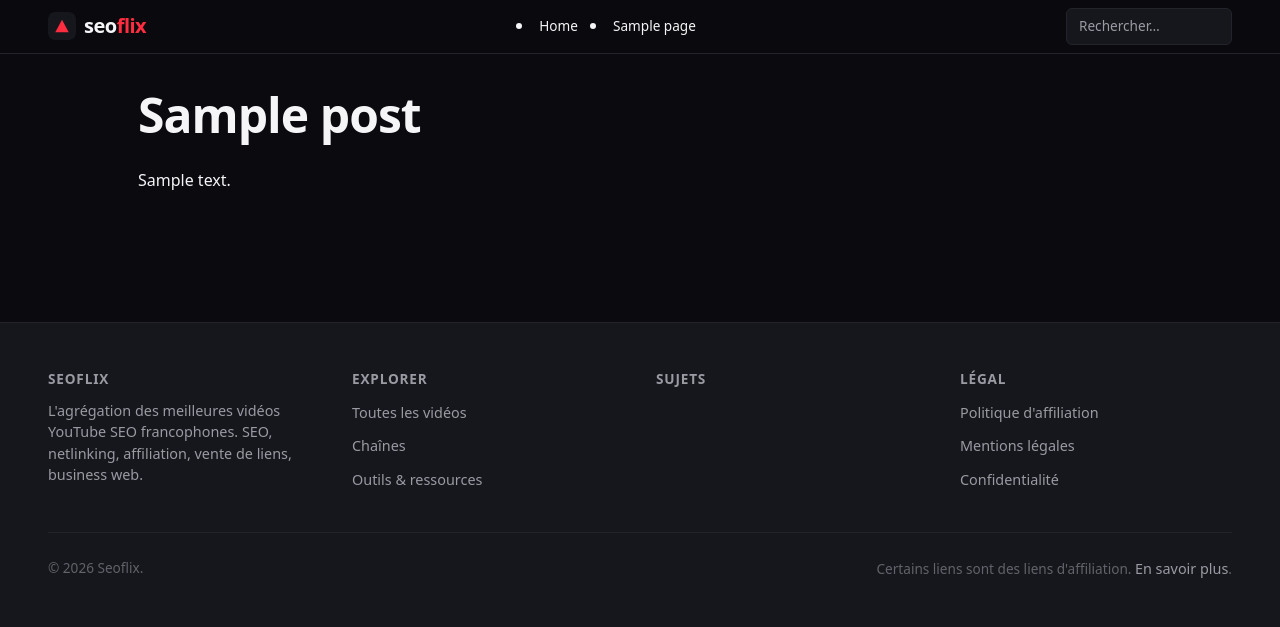
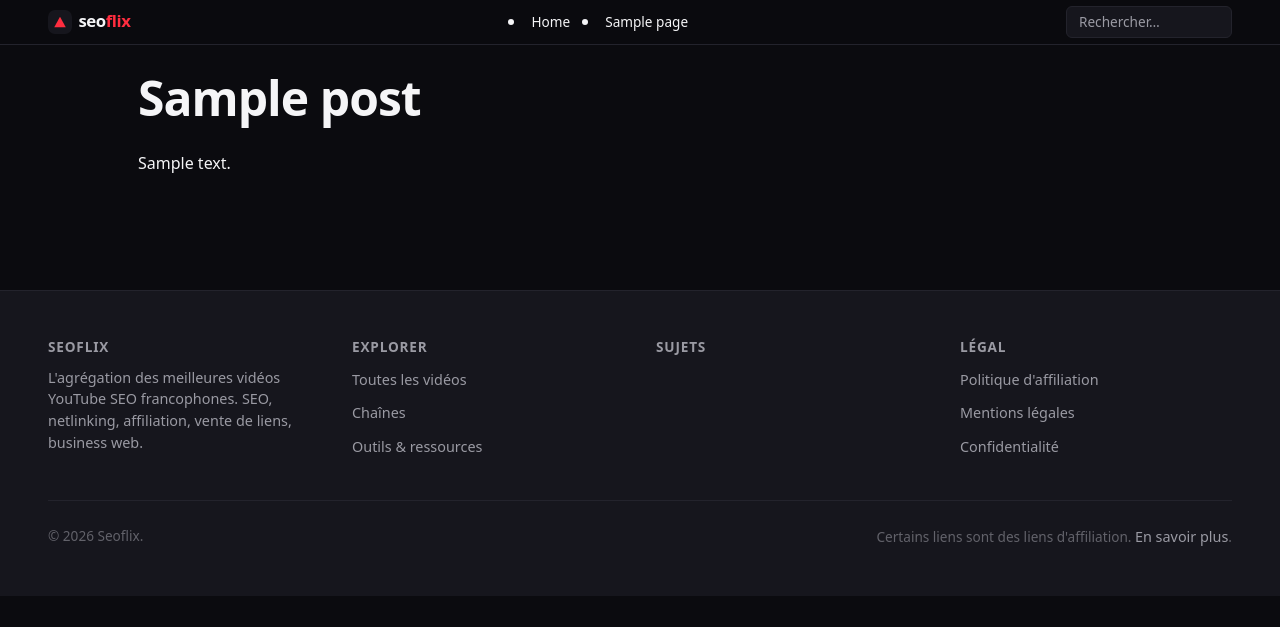
Before and after one commit to Antho-352/seoflix, a WordPress theme: template theme/seoflix/page.php in a window 1280 px wide. Shown: the top 627 px of the page. Run offline with PHP 8.4 and a stand-in for WordPress, Linux system fonts and the light colour scheme; the site name, menu and one post (Sample post) are stand-ins, and other content is empty.

Commit message:
style(theme): header plus compact + hero plus serré
Header :
- min-height 40px (au lieu de 48)
- padding-block 6px (au lieu de --sx-space-2 = 8px)
- logo svg 24×24 (au lieu de 28×28)
- texte logo 1.05rem (au lieu de 1.25rem)
- gap réduit, search input padding réduit

Hero :
- padding-block top 1.5rem + bottom 1rem (au lieu de 4rem + 4rem)
- margin-bottom 0 (le sx-page padding prend le relais → plus de double espace)
- title font-size un cran plus petit
- subtitle font-size légèrement réduit
- stats : gap réduit, font-size réduit
- max-width title élargi à 22ch (pour les futures formules avec mot rotating)

Page wrapper :
- padding-block 1.5rem top / 3rem bottom (au lieu de 2rem / 4rem)

Theme v0.5.0.

Co-Authored-By: Claude Opus 4.7 (1M context) <noreply@anthropic.com>

```diff
--- a/theme/seoflix/assets/css/layout.css
+++ b/theme/seoflix/assets/css/layout.css
@@ -5,7 +5,7 @@
 }
 
 .sx-page {
-	padding-block: var(--sx-space-8) var(--sx-space-16);
+	padding-block: var(--sx-space-6) var(--sx-space-12);
 }
 
 .sx-page--narrow {
@@ -27,22 +27,27 @@
 	display: flex;
 	align-items: center;
 	justify-content: space-between;
-	gap: var(--sx-space-6);
-	padding-block: var(--sx-space-2);
-	min-height: 48px;
+	gap: var(--sx-space-4);
+	padding-block: 6px;
+	min-height: 40px;
 }
 
 .sx-logo {
 	display: inline-flex;
 	align-items: center;
-	gap: var(--sx-space-2);
-	font-size: 1.25rem;
+	gap: 0.4rem;
+	font-size: 1.05rem;
 	font-weight: 800;
 	letter-spacing: -0.02em;
 	color: var(--sx-color-text);
 	text-decoration: none;
 	transition: opacity var(--sx-transition-fast);
 	flex-shrink: 0;
+}
+
+.sx-logo__mark {
+	width: 24px !important;
+	height: 24px !important;
 }
 
 .sx-logo:hover {
@@ -101,7 +106,7 @@
 	border: none;
 	outline: none;
 	color: var(--sx-color-text);
-	padding: 0.4rem 0;
+	padding: 0.25rem 0;
 	width: 180px;
 	font-size: 0.85rem;
 }
--- a/theme/seoflix/style.css
+++ b/theme/seoflix/style.css
@@ -3,7 +3,7 @@ Theme Name: Seoflix
 Theme URI: https://seoflix.fr
 Author: Anthony Russo
 Description: Thème FSE pour Seoflix — agrégation YouTube SEO type Netflix. Design noir + rouge, vanilla CSS, perf-first, zéro JS par défaut.
-Version: 0.4.4
+Version: 0.5.0
 Requires at least: 6.5
 Requires PHP: 8.0
 License: Proprietary
```
Also changed, not shown: theme/seoflix/assets/css/components.css (+11 -11 lines), 1 other file.
